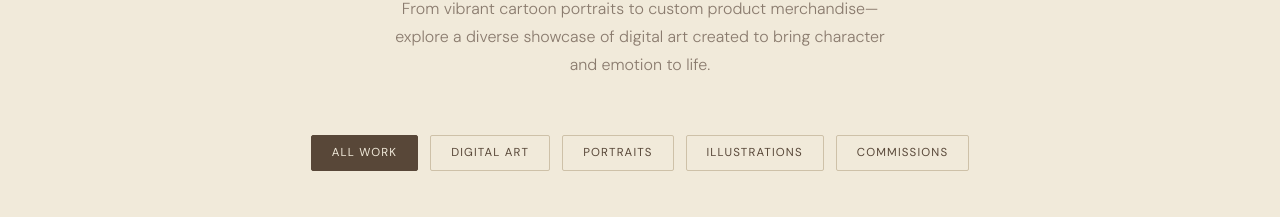
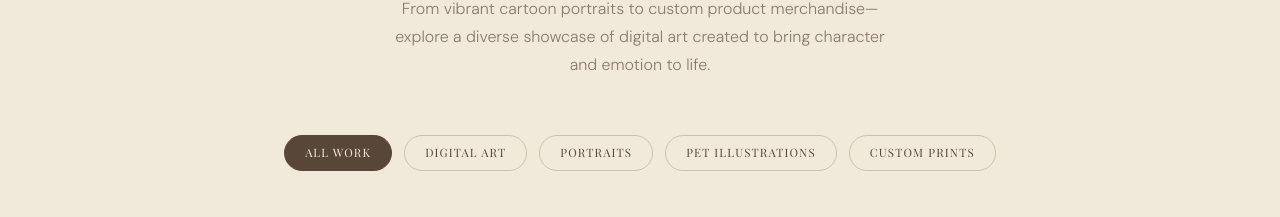
Before and after one commit to akashdeepsingh283/Suha_Illustrates, a React (Vite) app in the folder frontend/: page / in a window 1280 px wide. Shown: the part 1872-2089 px from the top of the page. Built offline with nearby package versions, Linux system fonts and the light colour scheme; no server answers; grey boxes are pictures that could not be loaded; a web font is replaced by a local one.

Commit message:
Update Portfolio.tsx

```diff
--- a/frontend/src/components/Portfolio.tsx
+++ b/frontend/src/components/Portfolio.tsx
@@ -42,8 +42,8 @@ const Portfolio: React.FC = () => {
     { id: 'all', label: 'All Work' },
     { id: 'digital', label: 'Digital Art' },
     { id: 'portraits', label: 'Portraits' },
-    { id: 'illustrations', label: 'Illustrations' },
-    { id: 'commissions', label: 'Commissions' },
+    { id: 'illustrations', label: 'PET Illustrations' },
+    { id: 'commissions', label: 'CUSTOM PRINTS' },
   ];
 
   const portfolioItems = [
@@ -117,11 +117,11 @@ const Portfolio: React.FC = () => {
               onClick={() => { setActiveFilter(f.id); setShowAll(false); }}
               style={{
                 padding: '8px 20px',
-                borderRadius: 2,
+                borderRadius: 100,
                 fontSize: '0.72rem',
                 letterSpacing: '0.1em',
                 textTransform: 'uppercase',
-                fontFamily: 'DM Sans, sans-serif',
+                fontFamily: "'Playfair Display', serif",
                 fontWeight: 400,
                 cursor: 'pointer',
                 transition: 'all 0.2s ease',
```
